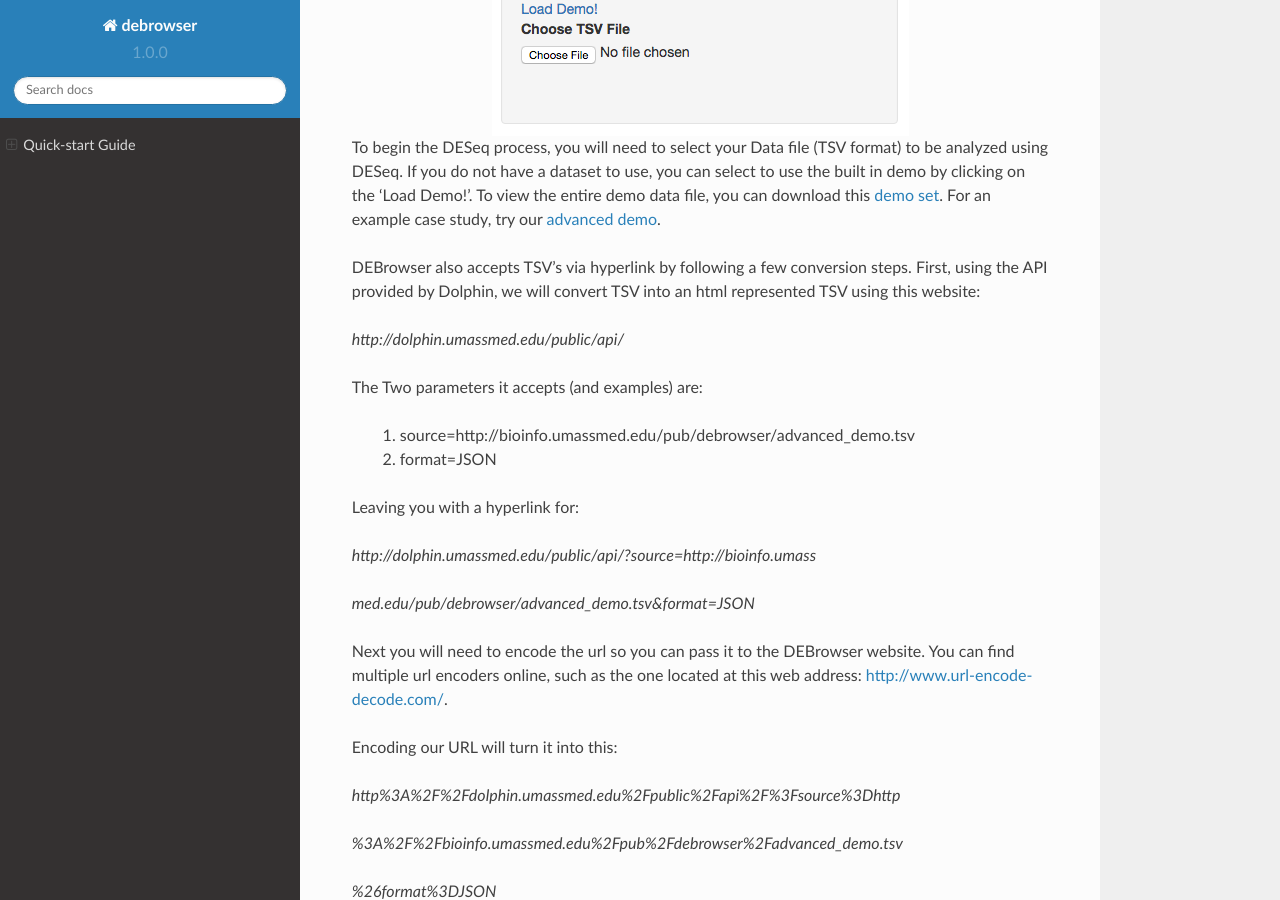
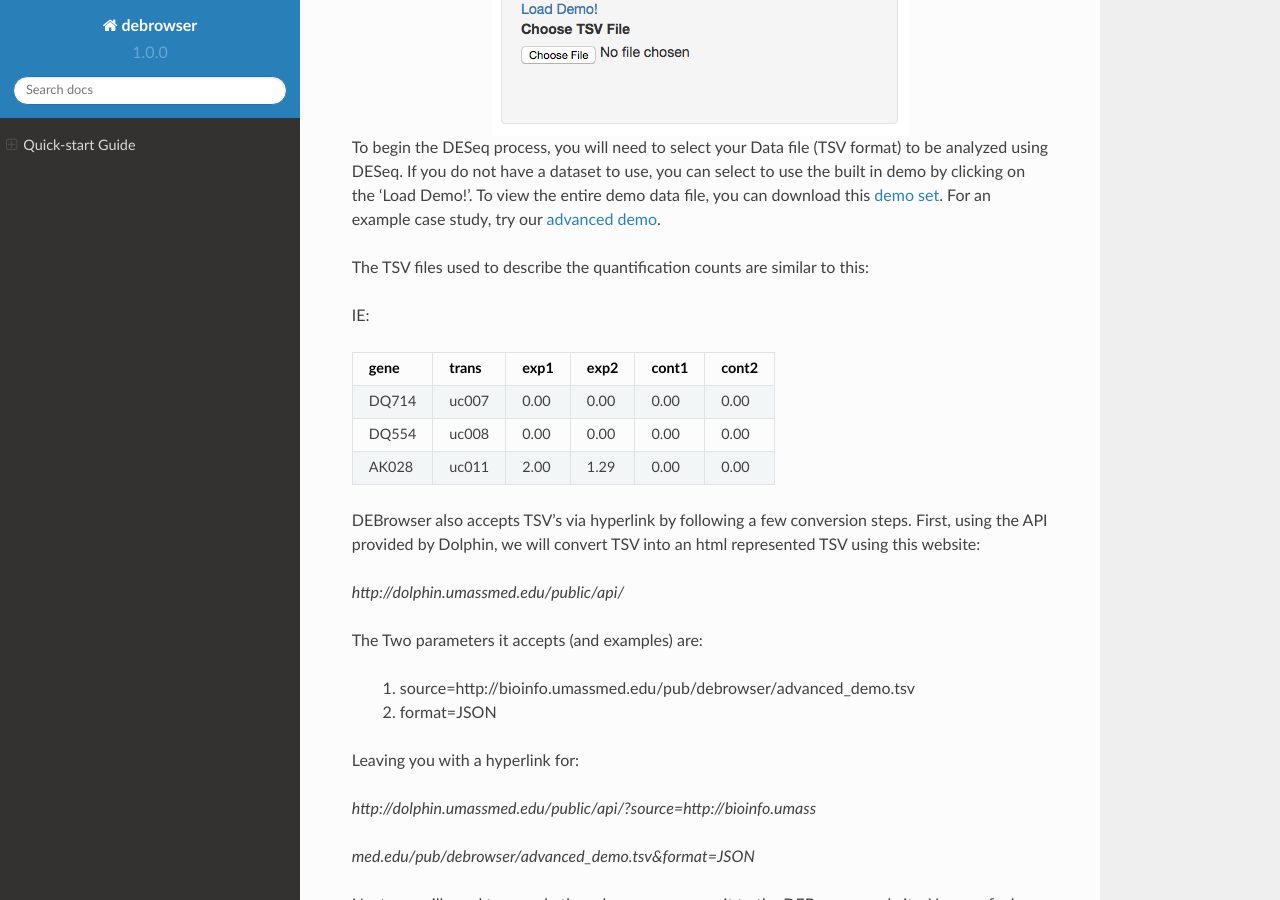
Before and after one commit to sb43/debrowser, a Sphinx documentation site: the page built from docs/quickstart.rst, in a window 1280 px wide and 900 px high, scrolled down 696 px. Built offline with Sphinx 7.4.7 and the Read the Docs theme 2.0.0, drawn with Linux system fonts in a browser that asks for light colours.

Commit message:
added table

```diff
--- a/docs/quickstart.rst
+++ b/docs/quickstart.rst
@@ -31,6 +31,18 @@
 .. _demo set: http://bioinfo.umassmed.edu/pub/debrowser/simple_demo.tsv
 
 .. _advanced demo: http://bioinfo.umassmed.edu/pub/debrowser/advanced_demo.tsv
+
+The TSV files used to describe the quantification counts are similar to this:
+
+IE:
+
+=====  =====  =====  =====  =====  =====
+gene   trans   exp1   exp2  cont1  cont2
+=====  =====  =====  =====  =====  =====
+DQ714  uc007   0.00   0.00   0.00   0.00
+DQ554  uc008   0.00   0.00   0.00   0.00
+AK028  uc011   2.00   1.29   0.00   0.00
+=====  =====  =====  =====  =====  =====
 
 DEBrowser also accepts TSV's via hyperlink by following a few conversion steps.  First, using the API provided by
 Dolphin, we will convert TSV into an html represented TSV using this website:
```
